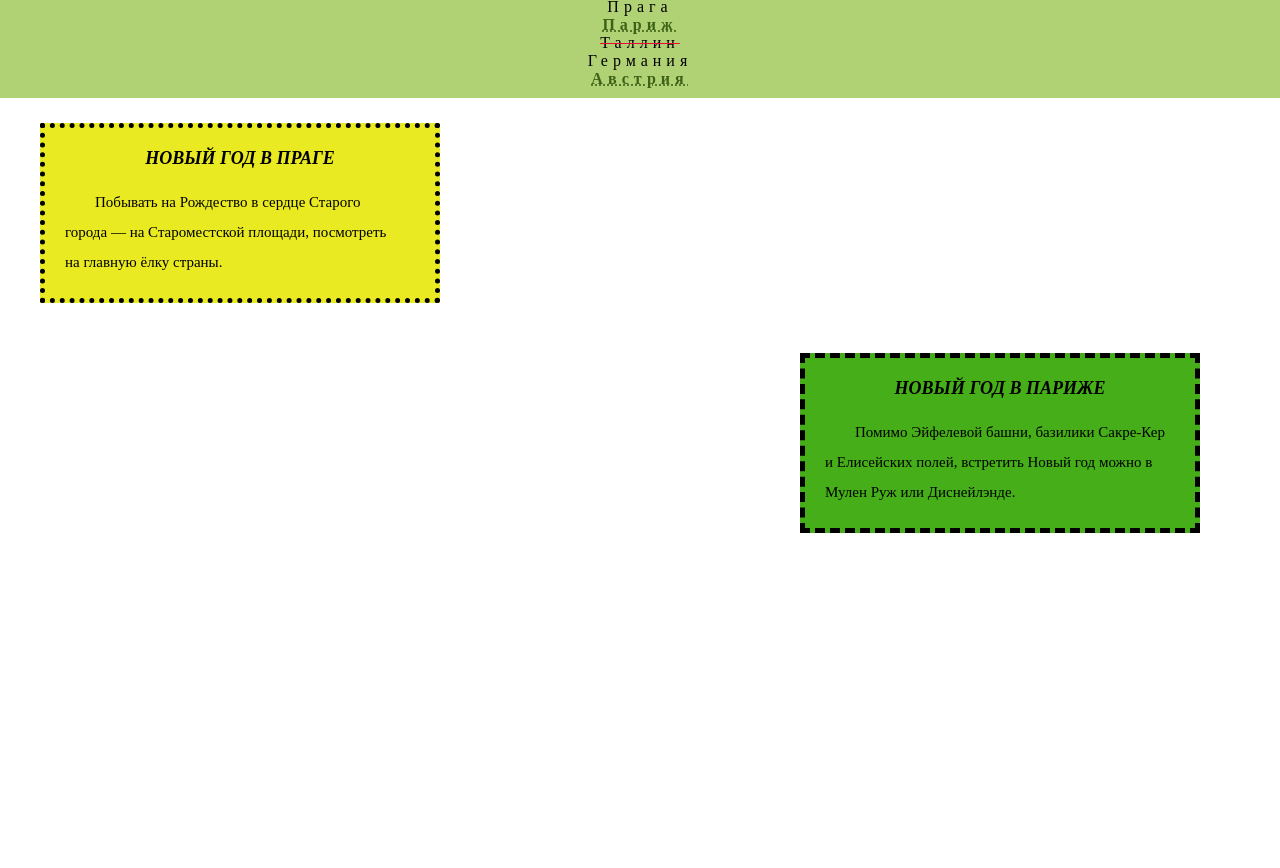
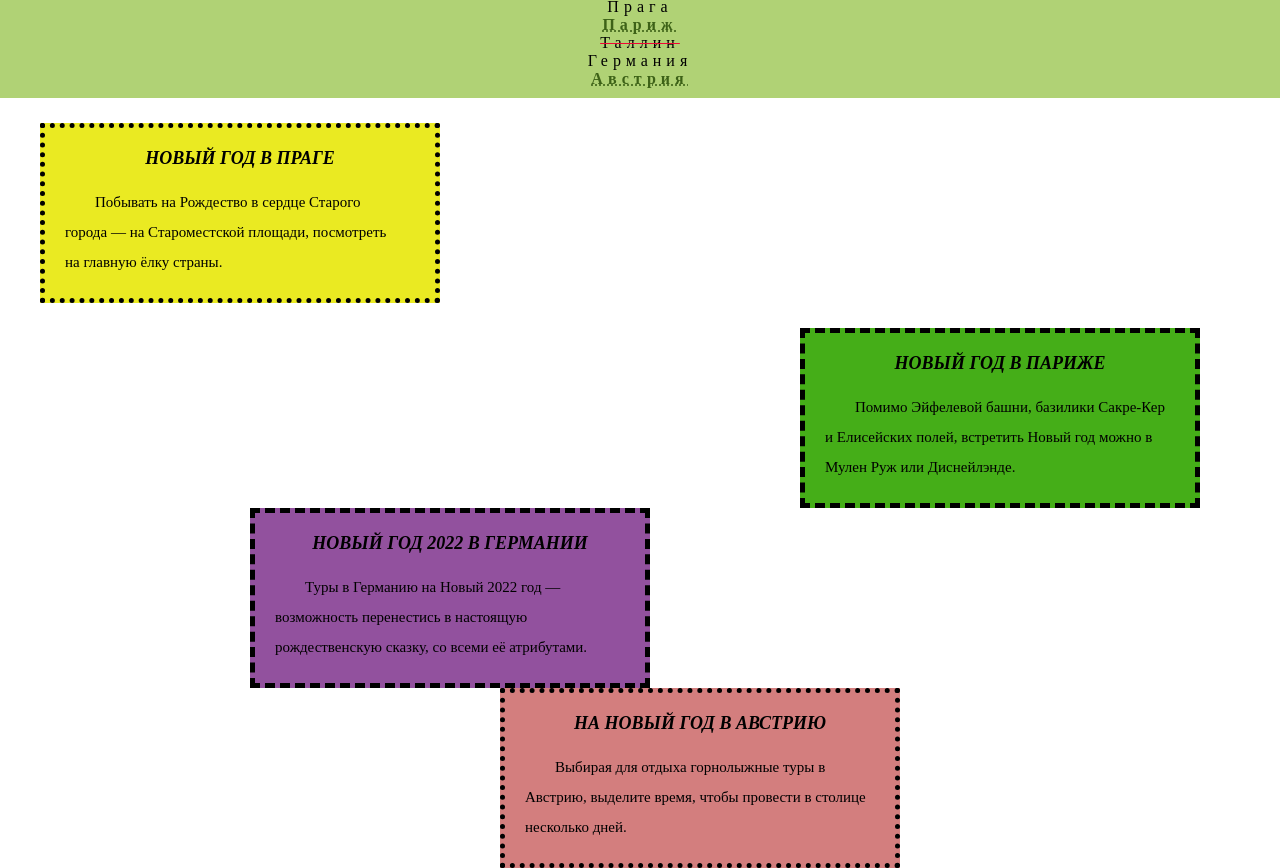
Before and after one commit to AlexandrLatushko/css-hw2, a plain HTML site: page index.html in a window 1280 px wide. Shown: the part 40-908 px from the top of the page. Before the commit the page ends 800 px from the top, so only its background shows below. Drawn offline with Linux system fonts and the light colour scheme.

Commit message:
add blok germany and austria

```diff
--- a/index.css
+++ b/index.css
@@ -65,14 +65,46 @@ h2 {
   width: 400px;
   height: 180px;
   background-color:rgb(69, 174, 24);
-  margin: 50px 800px;
+  margin: 0px 800px;
   padding: 20px;
   border-style:dashed;
   border-width: 5px;
 }
 
-.paris2{
+.paris2 {
   font-size: 15px;
   text-indent: 30px;
   line-height: 30px;
 }
+
+.germany1 {
+  width: 400px;
+  height: 180px;
+  background-color:rgba(109, 21, 124, 0.74);
+  margin: 0px 250px;
+  padding: 20px;
+  border-style: dashed;
+  border-width: 5px;
+}
+
+.germany2 {
+  font-size: 15px;
+  text-indent: 30px;
+  line-height: 30px;
+}
+
+.austria1 {
+  width: 400px;
+  height: 180px;
+  background-color:rgba(196, 81, 81, 0.74);
+  border-style: dotted;
+  border-width: 5px;
+  margin: 0px 500px;
+  padding: 20px;
+}
+
+.austria2 {
+  font-size: 15px;
+  text-indent: 30px;
+  line-height: 30px;
+}
--- a/index.html
+++ b/index.html
@@ -4,7 +4,7 @@
   <meta charset="UTF-8">
   <meta http-equiv="X-UA-Compatible" content="IE=edge">
   <meta name="viewport" content="width=device-width, initial-scale=1.0">
-  <title>CSS selectors</title>
+  <title>Text and colkr</title>
 
   <link rel="stylesheet" href="index.css">
 </head>
@@ -36,5 +36,16 @@
     <div class="paris2">Помимо Эйфелевой башни, базилики Сакре-Кер и Елисейских полей, встретить Новый год можно в Мулен Руж или Диснейлэнде.</div>
   </div>
 
+  <div class="germany1">
+    <h2>Новый год 2022 в Германии</h2>
+    <br>
+    <div class="germany2">Туры в Германию на Новый 2022 год — возможность перенестись в настоящую рождественскую сказку, со всеми её атрибутами.</div>
+  </div>
+
+  <div class="austria1">
+    <h2 >на новый год в австрию </h2>
+    <br>
+    <div class="austria2">Выбирая для отдыха горнолыжные туры в Австрию, выделите время, чтобы провести в столице несколько дней.</div>
+  </div>
 </body>
 </html>
```
